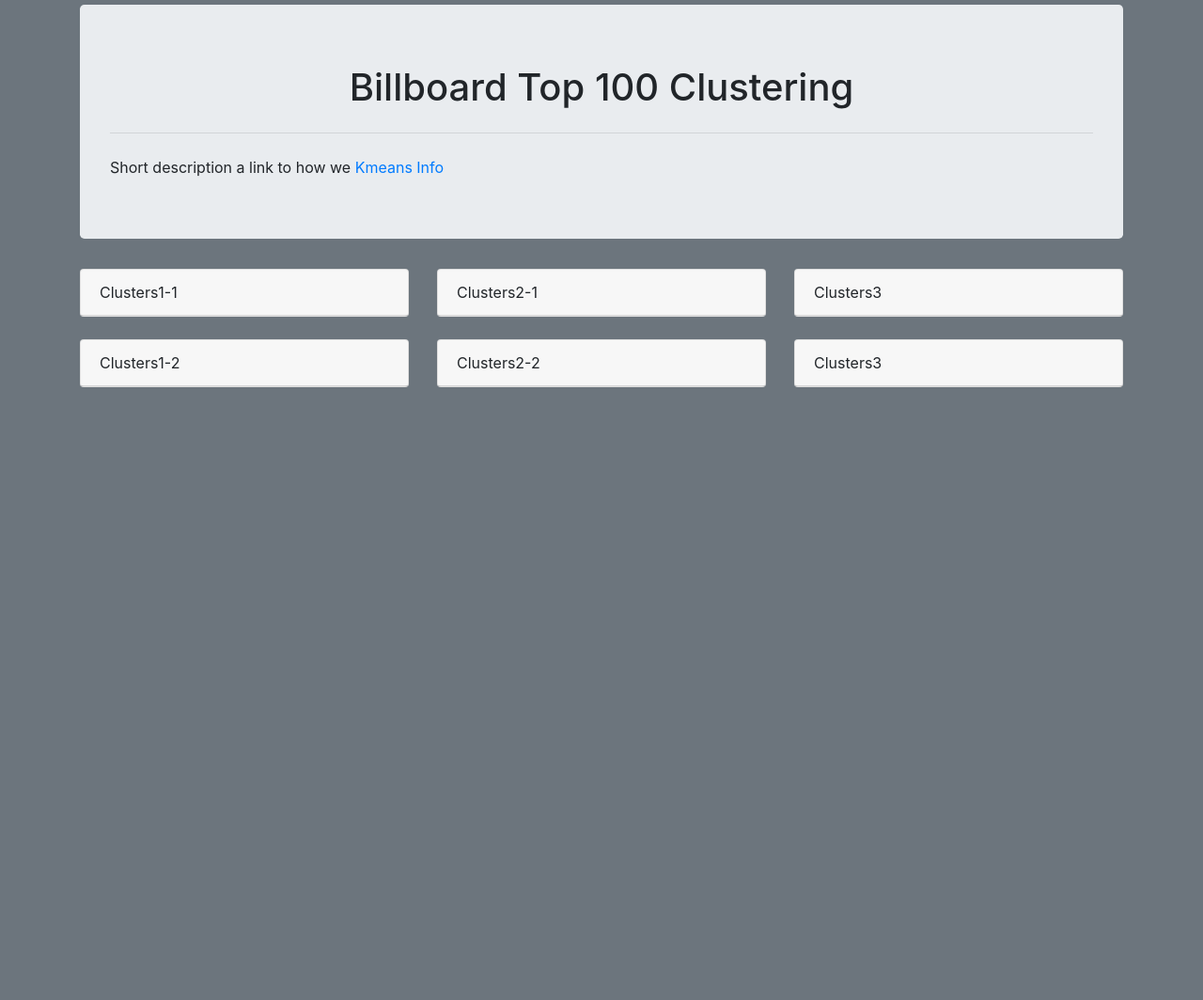
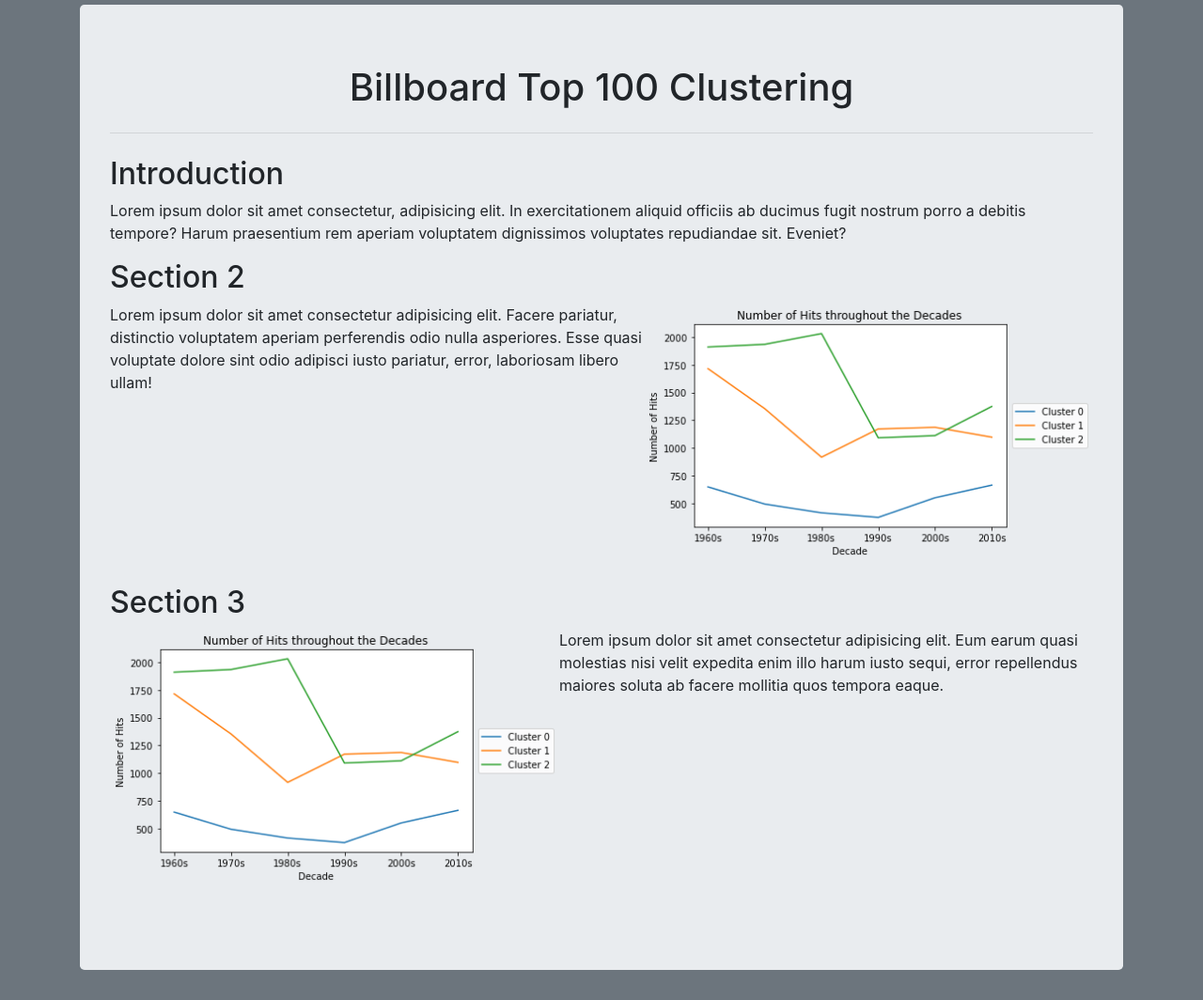
Before and after one commit to 12wollmana/UMN-Data_Analytics-Project_03, a Flask app: page / in a window 1280 px wide. Shown: the part 59-1123 px from the top of the page at 94% size. Before the commit the page ends 471 px from the top, so only its background shows below. Run offline with Flask 2, Linux system fonts and the light colour scheme.

Commit message:
Created Template Report

```diff
--- a/static/css/index.css
+++ b/static/css/index.css
@@ -67,3 +67,25 @@ main {
     visibility: hidden;
     opacity: 0;
 }
+
+.report__section {
+    display: grid;
+    grid-template-columns: repeat(2, auto);
+}
+
+.report__header {
+    grid-column: 1 / -1;
+    grid-row: 1;
+}
+
+@media only screen and (max-width: 768px) {
+    .report__section {
+        display: grid;
+        grid-template-columns: auto;
+        grid-template-rows: repeat(3, auto);
+    }
+
+    .report__figure {
+        grid-row: -1;
+    }
+}
--- a/templates/index.html
+++ b/templates/index.html
@@ -66,42 +66,67 @@
                                 Billboard Top 100 Clustering
                             </h1>
                             <hr class="my-4" />
-                            Short description a link to how we
-                            <a href="kmeans.html">Kmeans Info</a>
+                            <div class="report">
+                                <div class="report__section">
+                                    <div class="report__section-content">
+                                        <h2 class="report__header-1">
+                                            Introduction
+                                        </h2>
+                                        <p class="report__text">
+                                            Lorem ipsum dolor sit amet
+                                            consectetur, adipisicing elit. In
+                                            exercitationem aliquid officiis ab
+                                            ducimus fugit nostrum porro a
+                                            debitis tempore? Harum praesentium
+                                            rem aperiam voluptatem dignissimos
+                                            voluptates repudiandae sit. Eveniet?
+                                        </p>
                                     </div>
                                 </div>
-                    <!-- Plot -->
-                    <div class="col-4">
-                        <div class="card">
-                            <div class="card-header">Clusters1-1</div>
-                            <div id="plot"></div>
+                                <div class="report__section">
+                                    <h2 class="report__header">Section 2</h2>
+                                    <div class="report__text">
+                                        <p class="report__paragraph">
+                                            Lorem ipsum dolor sit amet
+                                            consectetur adipisicing elit. Facere
+                                            pariatur, distinctio voluptatem
+                                            aperiam perferendis odio nulla
+                                            asperiores. Esse quasi voluptate
+                                            dolore sint odio adipisci iusto
+                                            pariatur, error, laboriosam libero
+                                            ullam!
+                                        </p>
                                     </div>
-                        <br />
-                        <div class="card">
-                            <div class="card-header">Clusters1-2</div>
-                            <div id="plot"></div>
+                                    <figure class="figure report__figure">
+                                        <img
+                                            src="../static/images/plots/decades/line/number_of_hits.png"
+                                            class="figure-img img-fluid rounded"
+                                            alt="Dummy Chart"
+                                        />
+                                    </figure>
+                                </div>
+                                <div class="report__section">
+                                    <h2 class="report__header">Section 3</h2>
+                                    <figure class="figure report__figure">
+                                        <img
+                                            src="../static/images/plots/decades/line/number_of_hits.png"
+                                            class="figure-img img-fluid rounded"
+                                            alt="Dummy Chart"
+                                        />
+                                    </figure>
+                                    <div class="report__text">
+                                        <p class="report__paragraph">
+                                            Lorem ipsum dolor sit amet
+                                            consectetur adipisicing elit. Eum
+                                            earum quasi molestias nisi velit
+                                            expedita enim illo harum iusto
+                                            sequi, error repellendus maiores
+                                            soluta ab facere mollitia quos
+                                            tempora eaque.
+                                        </p>
                                     </div>
                                 </div>
-                    <div class="col-4">
-                        <div class="card">
-                            <div class="card-header">Clusters2-1</div>
-                            <div id="plot"></div>
                             </div>
-                        <br />
-                        <div class="card">
-                            <div class="card-header">Clusters2-2</div>
-                            <div id="plot"></div>
-                        </div>
-                    </div>
-                    <div class="col-4">
-                        <div class="card">
-                            <div class="card-header">Clusters3</div>
-                            <div id="plot"></div>
-                        </div>
-                        <br />
-                        <div class="card">
-                            <div class="card-header">Clusters3</div>
-                            <div id="plot"></div>
                         </div>
                     </div>
                 </div>
```
Lines whose indentation alone changed are shown as unchanged.
